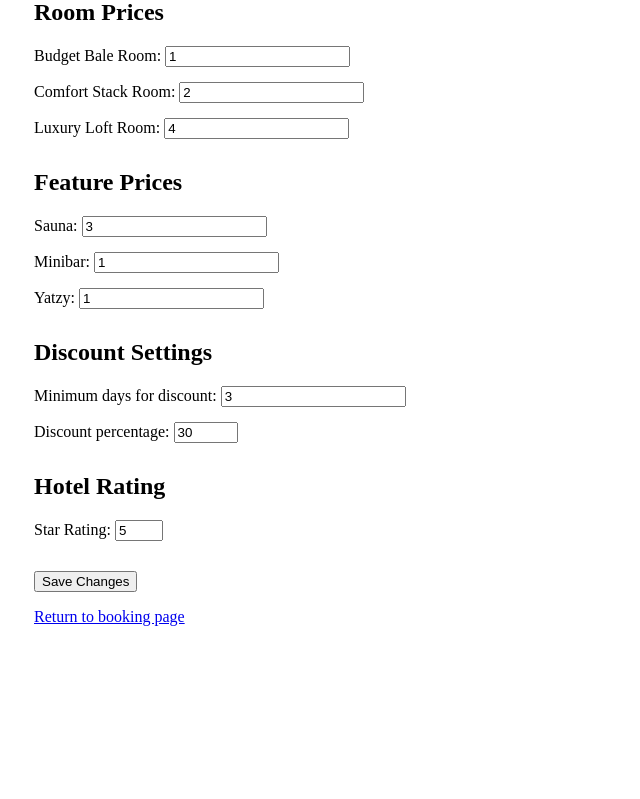
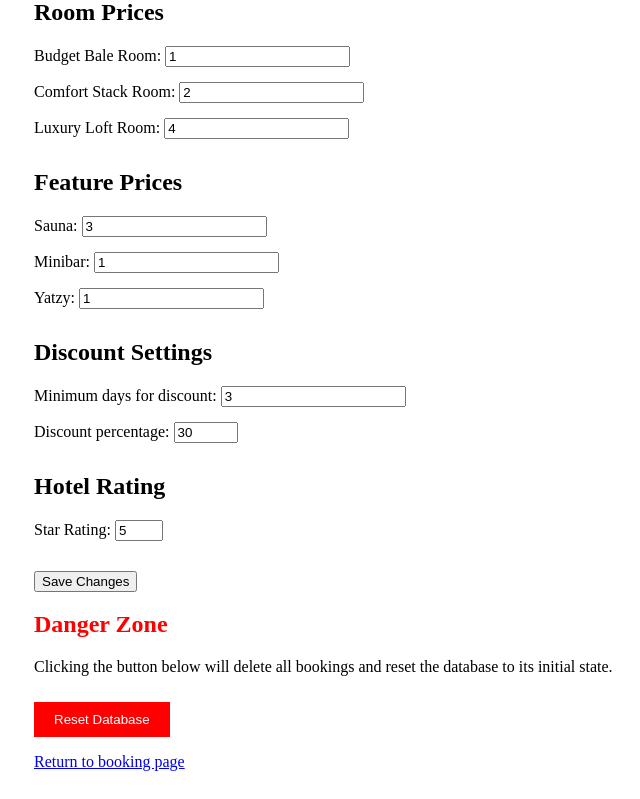
Before and after one commit to filiplyrheden/yrgopelago-haystack-hotel, a PHP site: page /app/view/admin_panel.php in a window 1280 px wide. Shown: the part 127-926 px from the top of the page, without its empty margins (206-846 px from the left). Before the commit the page ends 753 px from the top, so only its background shows below. Run offline with PHP 8.4, Linux system fonts and the light colour scheme; data comes from the database, SQL or seed files in the repository; both versions use the stored data as it was after the commit.

Commit message:
Added button on admin page to reset database

```diff
--- a/app/view/admin_panel.php
+++ b/app/view/admin_panel.php
@@ -186,9 +186,16 @@ $stmt->execute(['star_rating' => $starRating]);
             <button type="submit">Save Changes</button>
         </form>
 
-        <a href="/../../index.php">Return to booking page</a>
+        <div class="danger-zone">
+            <h2>Danger Zone</h2>
+            <p>Clicking the button below will delete all bookings and reset the database to its initial state.</p>
+            <form method="POST" action="/app/logic/reset_database.php">
+                <button type="submit" name="reset" value="true">Reset Database</button>
+            </form>
 
-    </div>
+            <a href="/../../index.php">Return to booking page</a>
+
+        </div>
 </body>
 
 </html>
--- a/app/view/admin_style.css
+++ b/app/view/admin_style.css
@@ -19,3 +19,15 @@
 .error {
     color: red;
 }
+
+.danger-zone h2 {
+    color: red;
+}
+
+.danger-zone button {
+    background-color: red;
+    color: white;
+    border: none;
+    padding: 10px 20px;
+    margin-top: 10px;
+}
```
Also changed, not shown: app/logic/reset_database.php (added, +29 -0 lines), app/database/haystack.db.
